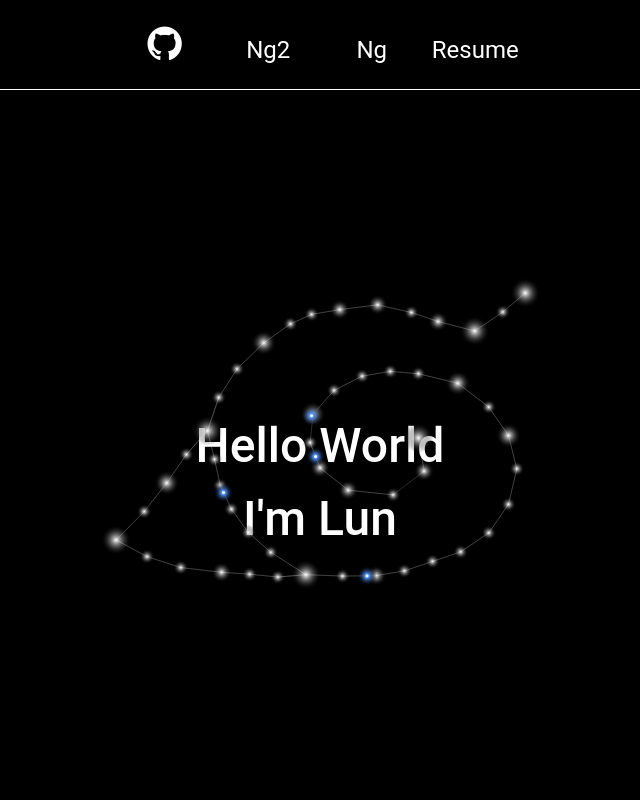
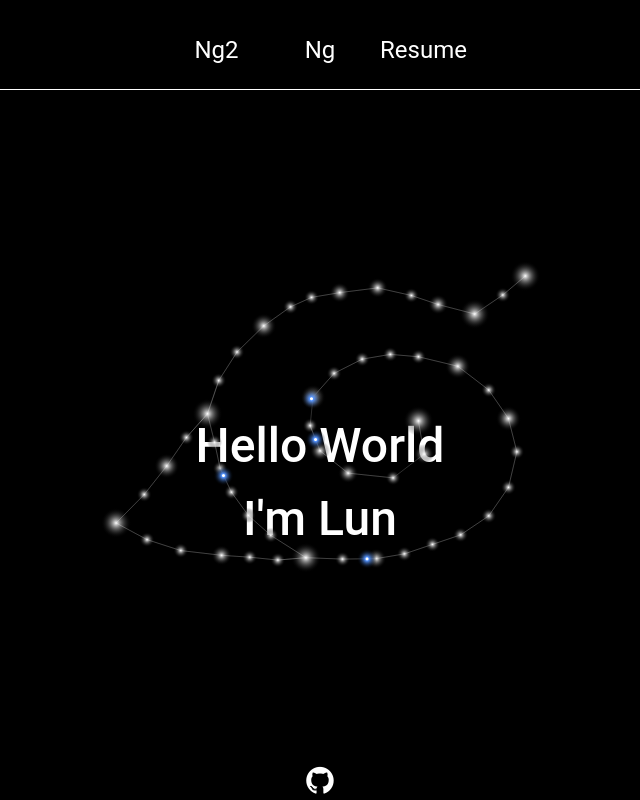
Before and after one commit to lunzhang/lunzhang.github.io, a website built with webpack: page index.html in a window 1280 px wide. Shown: the whole page, without its empty margins (320-960 px from the left). Built offline with Linux system fonts and the light colour scheme.

Commit message:
moved git icon btm

```diff
--- a/index.html
+++ b/index.html
@@ -8,11 +8,6 @@
 </head>
 <body>
   <div id="navbar">
-    <div class="nav-item">
-      <a href="https://github.com/lunzhang">
-        <i class="fa fa-github"> </i>
-      </a>
-    </div>
     <div class="nav-item">
       <a href="https://lunzhang.github.io/ng2">Ng2</a>
     </div>
@@ -35,6 +30,11 @@
     <div id="world-wrapper">
       <canvas id="world"></canvas>
     </div>
+    <div class="footer">
+        <a href="https://github.com/lunzhang">
+          <i class="fa fa-github"> </i>
+        </a>
+    </div>
   </div>
 </body>
 <script src="build/bundle.js"></script>
--- a/style.scss
+++ b/style.scss
@@ -10,7 +10,8 @@ body{
 }
 
 .fa-github{
-  font-size: 40px;
+  font-size: 32px;
+  color:white;
   &:hover{
     color: #F8BBD0;
   }
@@ -66,7 +67,7 @@ body{
 #world-wrapper{
   position: relative;
   width: 100%;
-  height: 100%;
+  height: calc(100% - 35px);
   overflow: hidden;
   #world{
     position: absolute;
```
Also changed, not shown: build/bundle.js.
